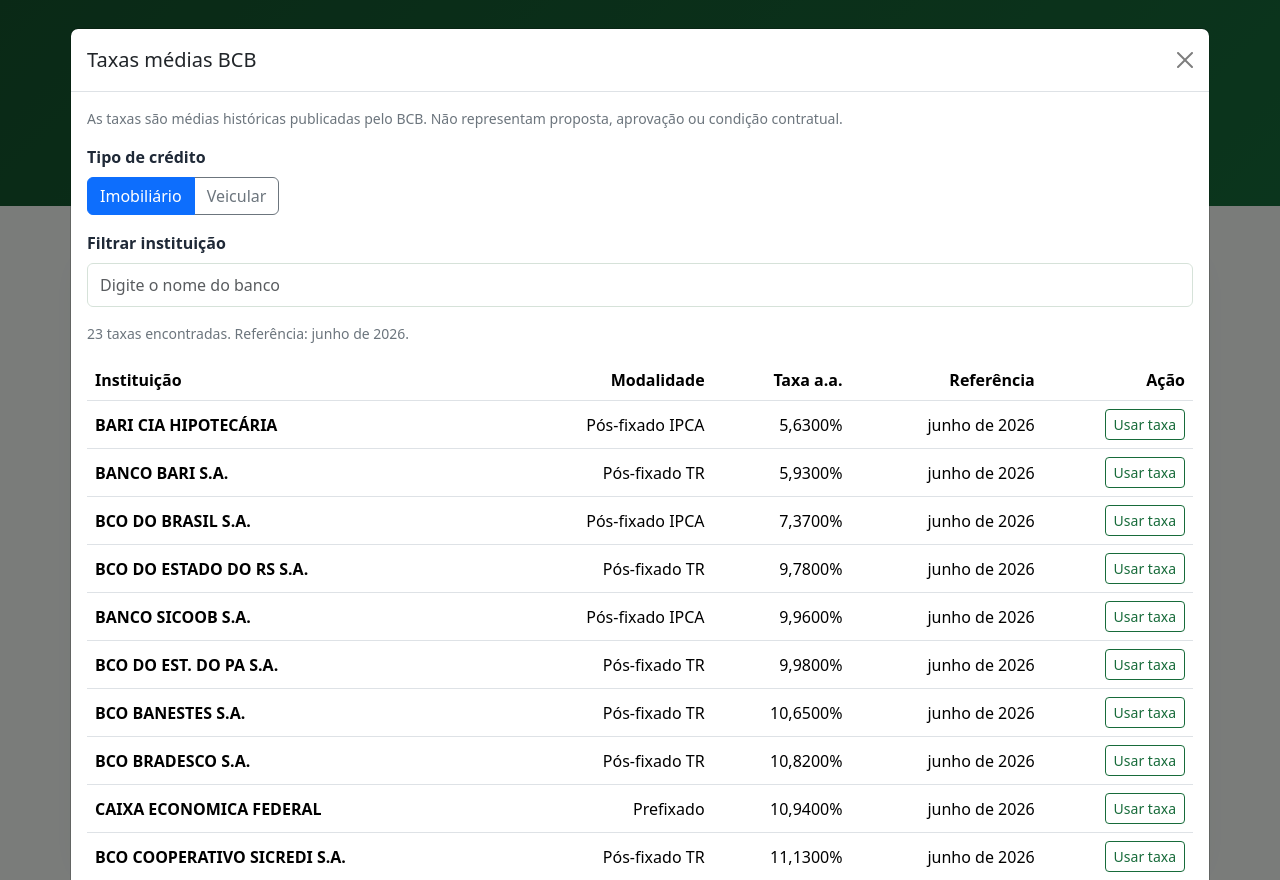
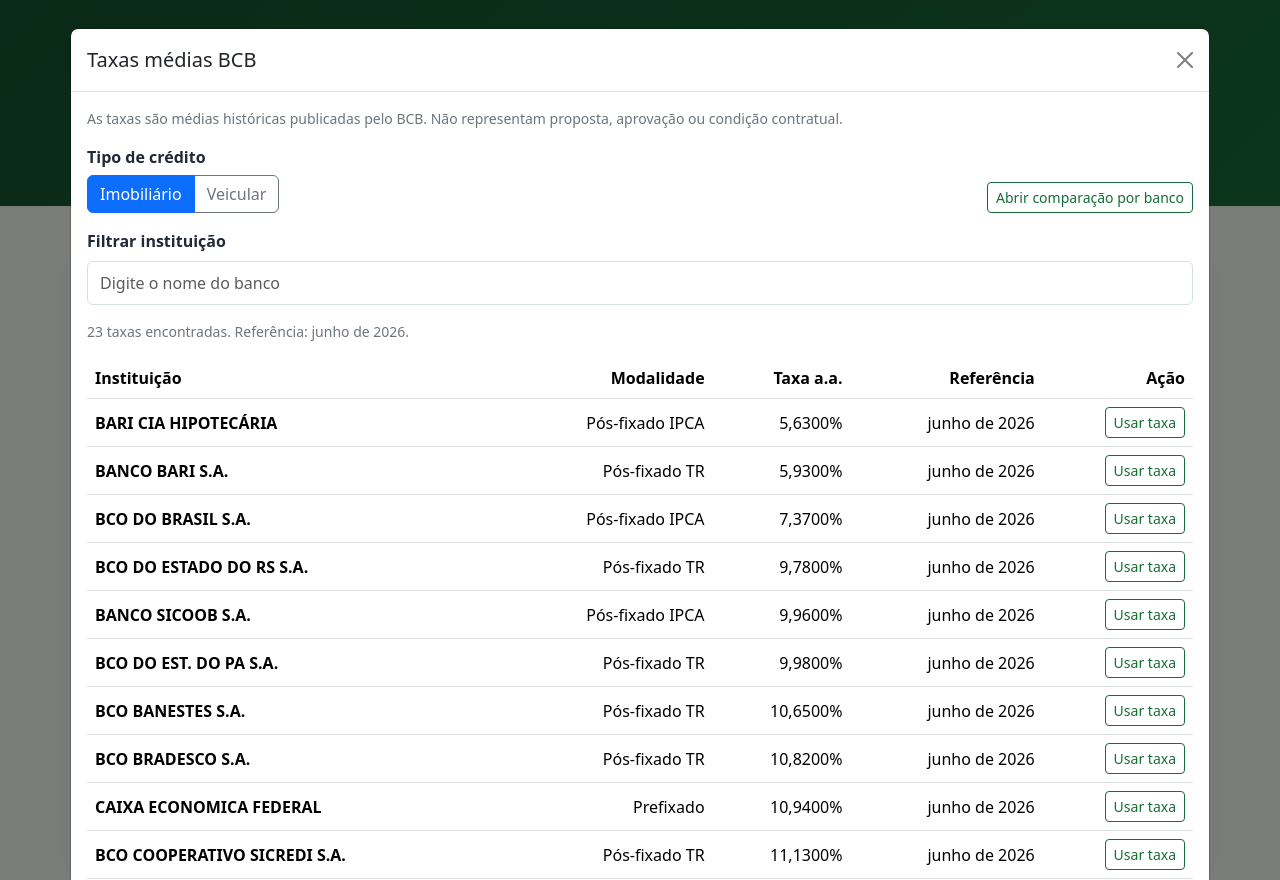
Before and after one commit to OpenToolsMF/simulador-financiamento, a web app: file index.html in a window 1280 px wide, after a click on "BCB". Shown: the top 880 px of the page. Run offline with its HTML, style and script files only (its server is not run), Linux system fonts and the light colour scheme.

Commit message:
style: compact BCB rates modal actions

```diff
--- a/assets/css/styles.css
+++ b/assets/css/styles.css
@@ -559,6 +559,29 @@
 .comparison-table th:not(:first-child),
 .comparison-table td:not(:first-child) { text-align: right; font-variant-numeric: tabular-nums; }
 
+.bcb-modal-toolbar {
+  display: flex;
+  align-items: flex-end;
+  justify-content: space-between;
+  flex-wrap: wrap;
+  gap: 0.75rem 1rem;
+  margin-bottom: 1rem;
+}
+
+.bcb-modal-credit-type {
+  display: flex;
+  flex-direction: column;
+  gap: 0.4rem;
+}
+
+.bcb-modal-credit-type .form-label {
+  margin-bottom: 0;
+}
+
+.bcb-modal-comparison-link {
+  flex-shrink: 0;
+}
+
 .bcb-rates-table th:first-child,
 .bcb-rates-table td:first-child {
   text-align: left;
--- a/assets/js/app.js
+++ b/assets/js/app.js
@@ -660,8 +660,9 @@
   }
 
   function updateLocalizedLinks() {
-    const comparisonLink = document.querySelector('#home-comparison-link');
-    if (comparisonLink) comparisonLink.setAttribute('href', i18n.localizedPathForLanguage(i18n.getLanguage(), 'comparison'));
+    document.querySelectorAll('#home-comparison-link, #bcb-comparison-link').forEach((link) => {
+      link.setAttribute('href', i18n.localizedPathForLanguage(i18n.getLanguage(), 'comparison'));
+    });
 
     const currentPage = i18n.getCurrentPageKind();
     document.querySelectorAll('.site-footer a[data-route]').forEach((link) => {
@@ -804,6 +805,7 @@
     setText('#bcb-rates-title', 'bcb.title');
     setAttr('#bcb-rates-modal .btn-close', 'aria-label', 'bcb.close');
     setText('#bcb-rates-disclaimer', 'bcb.disclaimer');
+    setText('#bcb-comparison-link', 'bcb.openComparison');
     setText('#bcb-credit-type-label', 'bcb.creditType');
     setText('#bcb-credit-real-estate', 'bcb.realEstate');
     setText('#bcb-credit-vehicle', 'bcb.vehicle');
--- a/assets/js/i18n.js
+++ b/assets/js/i18n.js
@@ -433,6 +433,7 @@
       'bcb.title': 'Taxas médias BCB',
       'bcb.close': 'Fechar',
       'bcb.disclaimer': 'As taxas são médias históricas publicadas pelo BCB. Não representam proposta, aprovação ou condição contratual.',
+      'bcb.openComparison': 'Abrir comparação por banco',
       'bcb.creditType': 'Tipo de crédito',
       'bcb.realEstate': 'Imobiliário',
       'bcb.vehicle': 'Veicular',
@@ -853,6 +854,7 @@
       'bcb.title': 'BCB average rates',
       'bcb.close': 'Close',
       'bcb.disclaimer': 'Rates are historical averages published by the BCB. They do not represent an offer, approval, or contractual condition.',
+      'bcb.openComparison': 'Open bank comparison',
       'bcb.creditType': 'Credit type',
       'bcb.realEstate': 'Real estate',
       'bcb.vehicle': 'Vehicle',
@@ -1273,6 +1275,7 @@
       'bcb.title': 'Tasas medias BCB',
       'bcb.close': 'Cerrar',
       'bcb.disclaimer': 'Las tasas son promedios históricos publicados por el BCB. No representan oferta, aprobación ni condición contractual.',
+      'bcb.openComparison': 'Abrir comparación por banco',
       'bcb.creditType': 'Tipo de crédito',
       'bcb.realEstate': 'Inmobiliario',
       'bcb.vehicle': 'Vehicular',
--- a/index.html
+++ b/index.html
@@ -225,7 +225,7 @@
     <link rel="apple-touch-icon" sizes="180x180" href="./assets/image/favicon/apple-touch-icon.png">
     <link rel="manifest" href="./assets/image/favicon/site.webmanifest">
     <link rel="stylesheet" href="./assets/vendor/bootstrap/css/bootstrap.min.css">
-    <link rel="stylesheet" href="./assets/css/styles.css?v=20260721-bcb-action">
+    <link rel="stylesheet" href="./assets/css/styles.css?v=20260724-bcb-modal-toolbar">
   </head>
   <body>
     <header class="site-header">
@@ -756,12 +756,15 @@
           </div>
           <div class="modal-body">
             <p id="bcb-rates-disclaimer" class="text-secondary small">As taxas são médias históricas publicadas pelo BCB. Não representam proposta, aprovação ou condição contratual.</p>
-            <div class="mb-3">
-              <span id="bcb-credit-type-label" class="form-label d-block">Tipo de crédito</span>
-              <div class="btn-group bcb-credit-type-group" role="group" aria-labelledby="bcb-credit-type-label">
-                <button id="bcb-credit-real-estate" class="btn btn-outline-primary active" type="button" aria-pressed="true">Imobiliário</button>
-                <button id="bcb-credit-vehicle" class="btn btn-outline-secondary" type="button" aria-pressed="false">Veicular</button>
+            <div class="bcb-modal-toolbar">
+              <div class="bcb-modal-credit-type">
+                <span id="bcb-credit-type-label" class="form-label d-block">Tipo de crédito</span>
+                <div class="btn-group bcb-credit-type-group" role="group" aria-labelledby="bcb-credit-type-label">
+                  <button id="bcb-credit-real-estate" class="btn btn-outline-primary active" type="button" aria-pressed="true">Imobiliário</button>
+                  <button id="bcb-credit-vehicle" class="btn btn-outline-secondary" type="button" aria-pressed="false">Veicular</button>
+                </div>
               </div>
+              <a id="bcb-comparison-link" class="btn btn-outline-primary btn-sm bcb-modal-comparison-link" href="./comparar/" data-route="comparison" data-i18n="bcb.openComparison">Abrir comparação por banco</a>
             </div>
             <div class="row g-3 align-items-end">
               <div class="col-12">
@@ -803,8 +806,8 @@
     </div>
 
     <script src="./assets/vendor/bootstrap/js/bootstrap.bundle.min.js"></script>
-    <script src="./assets/js/i18n.js?v=20260723-comparison-page"></script>
+    <script src="./assets/js/i18n.js?v=20260724-bcb-comparison-link"></script>
     <script src="./assets/js/finance.js?v=20260717-privacy-page"></script>
-    <script src="./assets/js/app.js?v=20260723-comparison-page"></script>
+    <script src="./assets/js/app.js?v=20260724-bcb-comparison-link"></script>
   </body>
 </html>
```
Also changed, not shown: contracts/style.md (+1 -1 lines), en/index.html (+11 -8 lines), es/index.html (+11 -8 lines), tests/i18n.test.js (+1 -0 lines), tests/localized-html.test.js (+1 -0 lines).
